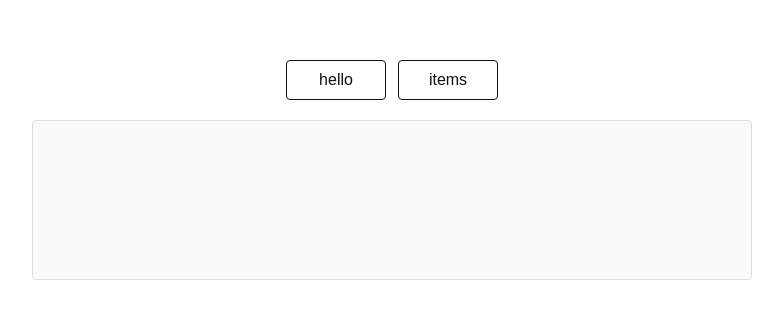
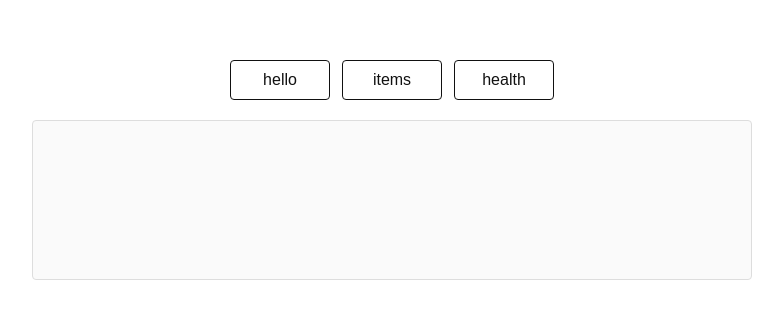
Before and after one commit to diop19992015/projet-final-kubernetes, a plain HTML site: page app/frontend/src/index.html in a window 1280 px wide. Shown: the part 230-548 px from the top of the page, without its empty margins (248-1031 px from the left). Drawn offline with Linux system fonts and the light colour scheme.

Commit message:
Add health button to frontend

```diff
--- a/app/frontend/src/index.html
+++ b/app/frontend/src/index.html
@@ -11,6 +11,7 @@
     <div class="actions">
       <button id="hello-button" type="button">hello</button>
       <button id="items-button" type="button">items</button>
+      <button id="health-button" type="button">health</button>
     </div>
 
     <pre id="result"></pre>
--- a/app/frontend/src/script.js
+++ b/app/frontend/src/script.js
@@ -1,6 +1,7 @@
 const resultElement = document.getElementById('result');
 const helloButton = document.getElementById('hello-button');
 const itemsButton = document.getElementById('items-button');
+const healthButton = document.getElementById('health-button');
 
 async function loadJson(endpoint) {
   resultElement.textContent = 'Appel en cours...';
@@ -21,3 +22,4 @@ async function loadJson(endpoint) {
 
 helloButton.addEventListener('click', () => loadJson('hello'));
 itemsButton.addEventListener('click', () => loadJson('items'));
+healthButton.addEventListener('click', () => loadJson('health'));
```
